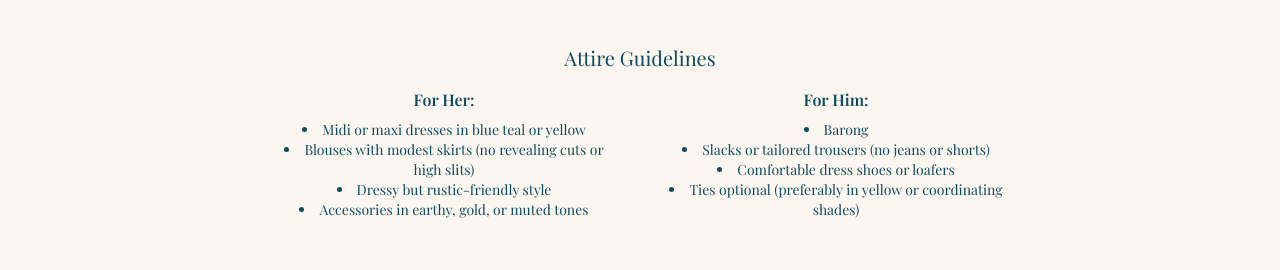
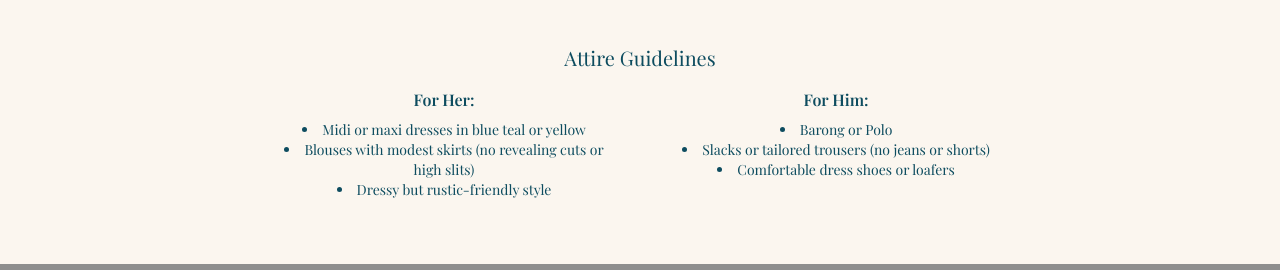
Before and after one commit to aopalero/verj-ann-wedding-invitation, a Next.js app: page / in a window 1280 px wide. Shown: the part 8500-8770 px from the top of the page. Built offline with nearby package versions, Linux system fonts and the light colour scheme; grey boxes are pictures that could not be loaded; a web font is replaced by a local one.

Commit message:
updated repo

```diff
--- a/app/page.tsx
+++ b/app/page.tsx
@@ -533,16 +533,14 @@ export default function WeddingLanding() {
               <li>Midi or maxi dresses in blue teal or yellow</li>
               <li>Blouses with modest skirts (no revealing cuts or high slits)</li>
               <li>Dressy but rustic-friendly style</li>
-              <li>Accessories in earthy, gold, or muted tones</li>
             </ul>
           </div>
           <div className="flex-1 text-center">
             <div className="font-serif font-semibold mb-2">For Him:</div>
             <ul className="list-disc list-inside text-sm text-base font-serif">
-              <li>Barong</li>
+              <li>Barong or Polo</li>
               <li>Slacks or tailored trousers (no jeans or shorts)</li>
               <li>Comfortable dress shoes or loafers</li>
-              <li>Ties optional (preferably in yellow or coordinating shades)</li>
             </ul>
           </div>
         </div>
```
